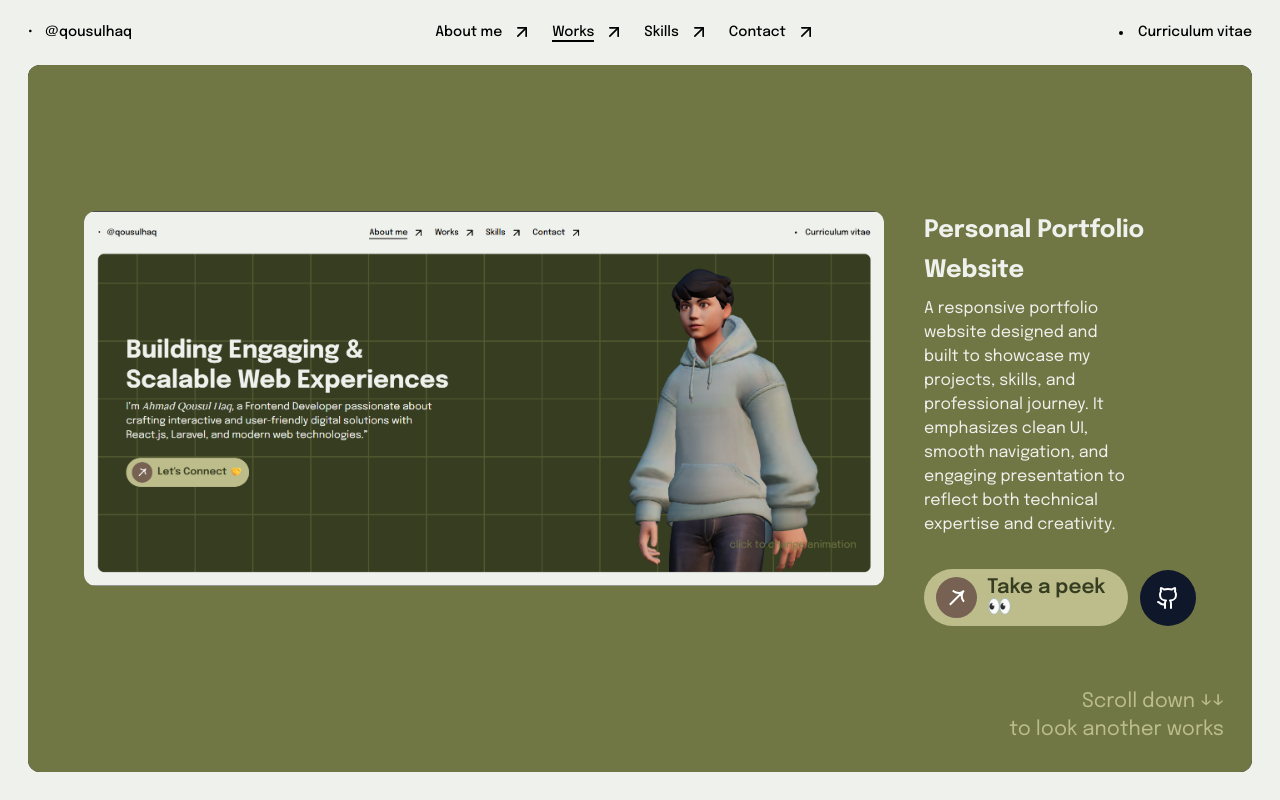
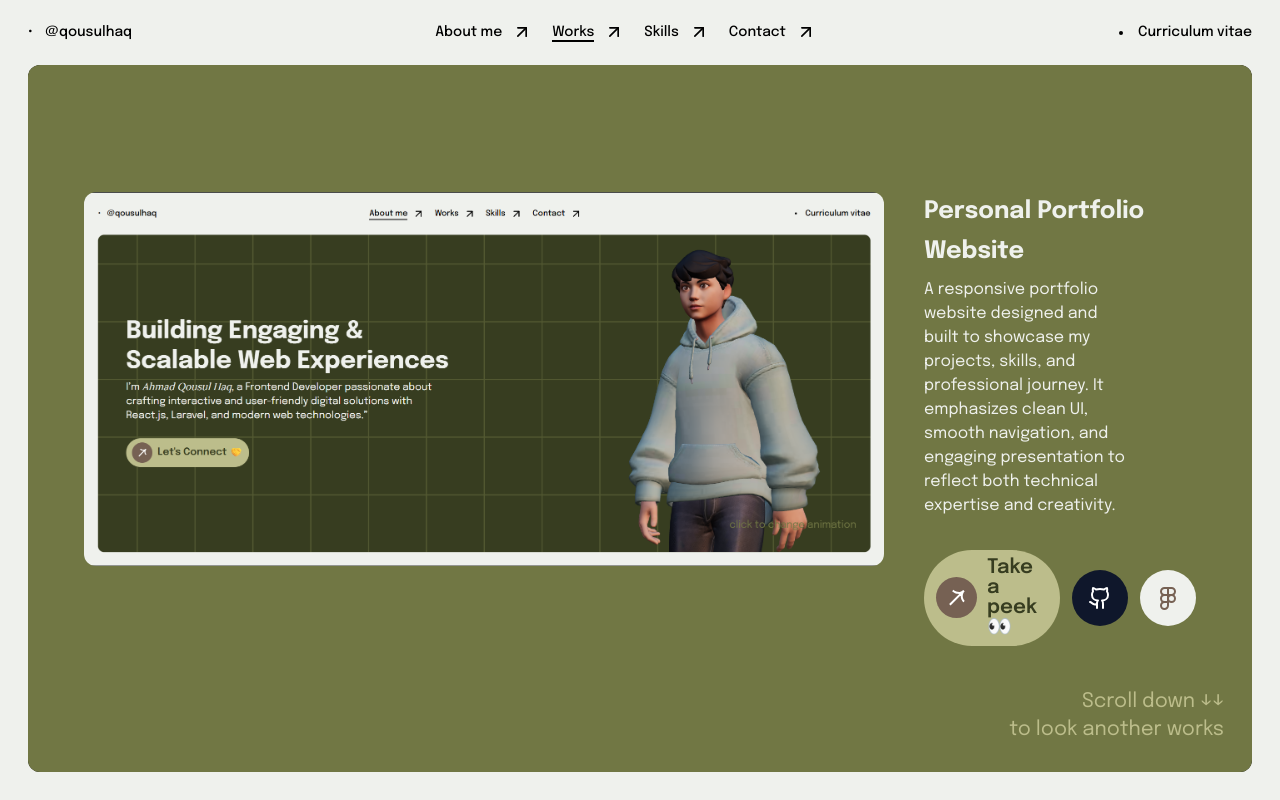
Before and after one commit to QousulHaq/my-portofolio-web, a Next.js app: page /works in a window 1280 px wide. Built offline with nearby package versions, Linux system fonts and the light colour scheme.

Commit message:
Update page.tsx

```diff
--- a/app/works/page.tsx
+++ b/app/works/page.tsx
@@ -16,7 +16,7 @@ const worksData = [
     description: `A responsive portfolio website designed and built to showcase my projects, skills, and professional journey. It emphasizes clean UI, smooth navigation, and engaging presentation to reflect both technical expertise and creativity.`,
     link: "https://my-portofolio-web-six.vercel.app",
     github: "https://github.com/QousulHaq/my-portofolio-web",
-    figma: "",
+    figma: "https://www.figma.com/design/DILwt9COG7jFaa2NUZL5dj/Web-Portofolio?node-id=0-1&t=BCD5xEwMPBT7olbD-1",
     imageUrls: [
       {
         link: "/foto-porto-myweb-1.png",
```
